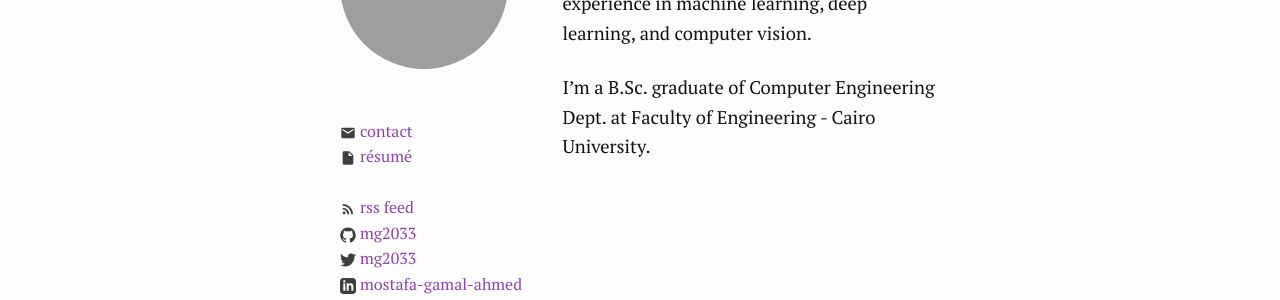
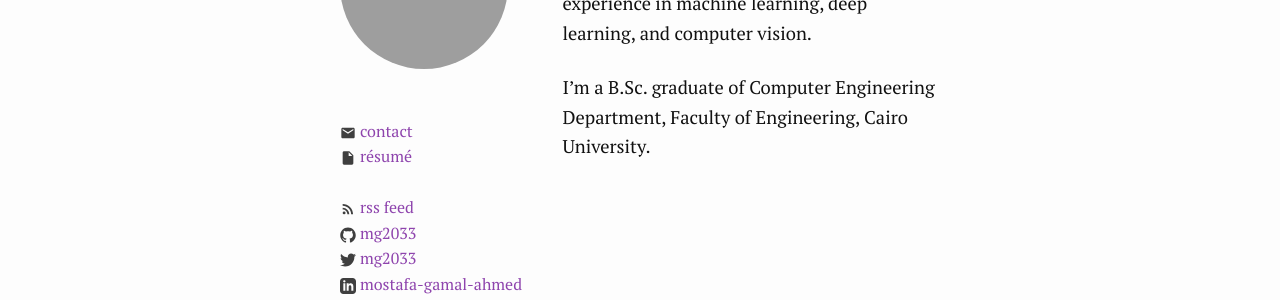
Before and after one commit to MG2033/mg2033.github.io, a Jekyll site: the page built from index.md, in a window 1280 px wide. Shown: the part 215-515 px from the top of the page. Built offline with Jekyll 4.4.1, drawn with Linux system fonts in a browser that asks for light colours; grey boxes are pictures that could not be loaded.

```diff
--- a/index.md
+++ b/index.md
@@ -6,4 +6,4 @@ date:   2018-07-23 17:12:53 +0200
 ---
 I'm a research engineer with two years of experience in machine learning, deep learning, and computer vision.
 
-I'm a B.Sc. graduate of Computer Engineering Dept. at Faculty of Engineering - Cairo University.
+I'm a B.Sc. graduate of Computer Engineering Department, Faculty of Engineering, Cairo University.
```
Also changed, not shown: 2 other files.
